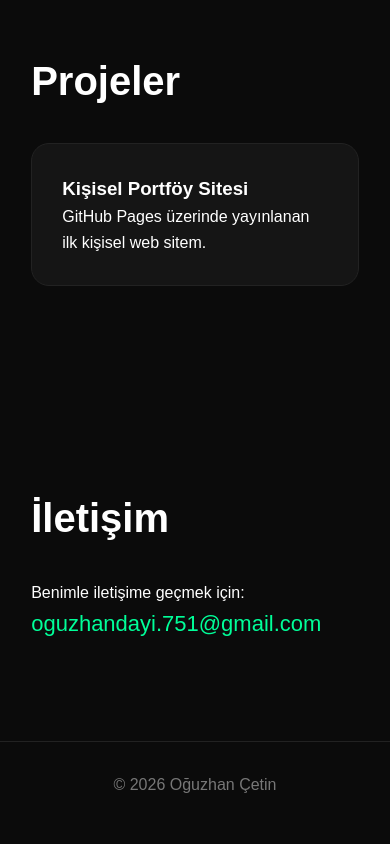
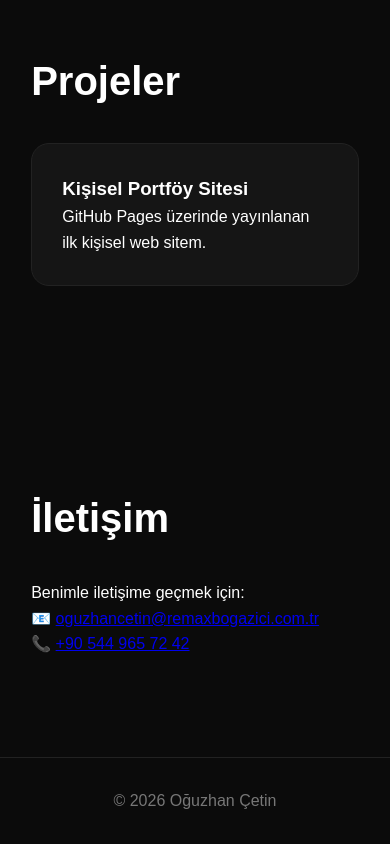
Before and after one commit to oguzhandayi751-source/oguzhancetn, a plain HTML site: page index.html in a window 390 px wide. Shown: the part 2482-3326 px from the top of the page. Drawn offline with Linux system fonts and the light colour scheme.

Commit message:
Update contact section with new details
Updated contact information with new email and phone number.

```diff
--- a/index.html
+++ b/index.html
@@ -66,9 +66,21 @@
 </section>
 
 <section id="contact">
-<h2>İletişim</h2>
-<p>Benimle iletişime geçmek için:</p>
-<a href="mailto:oguzhandayi.751@gmail.com" class="email">oguzhandayi.751@gmail.com</a>
+    <h2>İletişim</h2>
+
+    <p>Benimle iletişime geçmek için:</p>
+
+    <p>
+        📧 <a href="mailto:oguzhancetin@remaxbogazici.com.tr">
+            oguzhancetin@remaxbogazici.com.tr
+        </a>
+    </p>
+
+    <p>
+        📞 <a href="tel:+905449657242">
+            +90 544 965 72 42
+        </a>
+    </p>
 </section>
 
 <footer>
```
